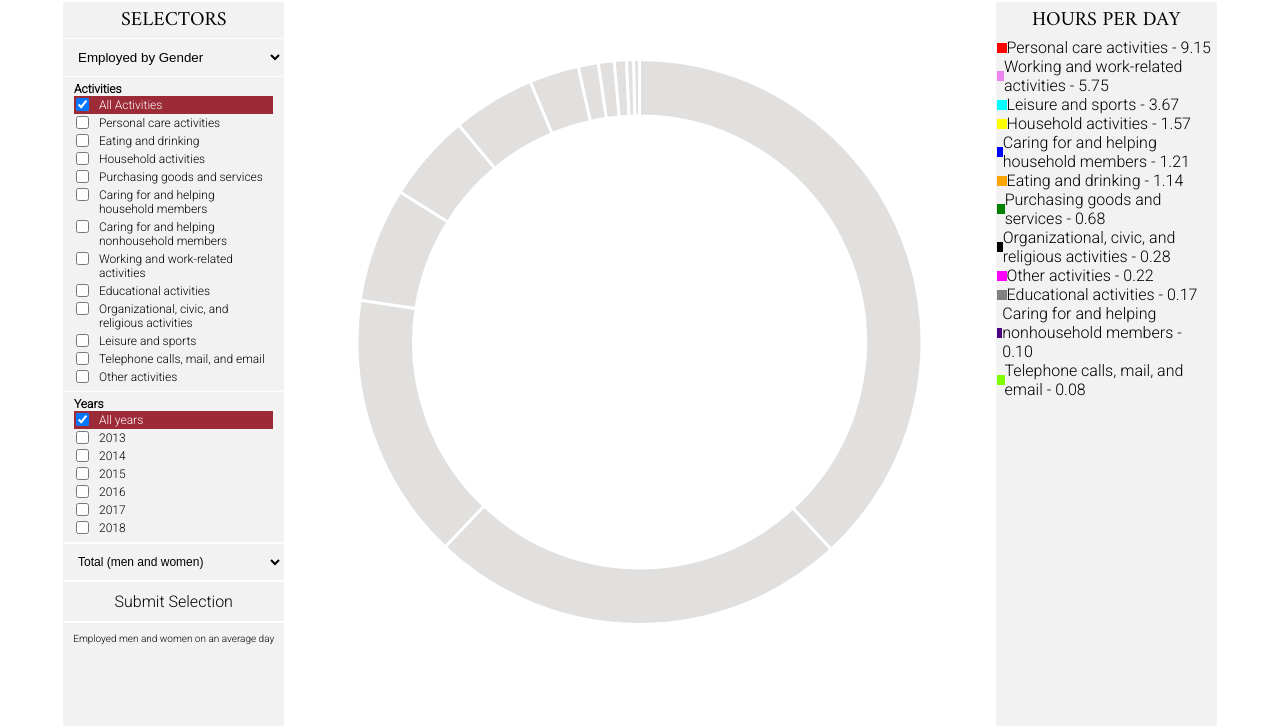
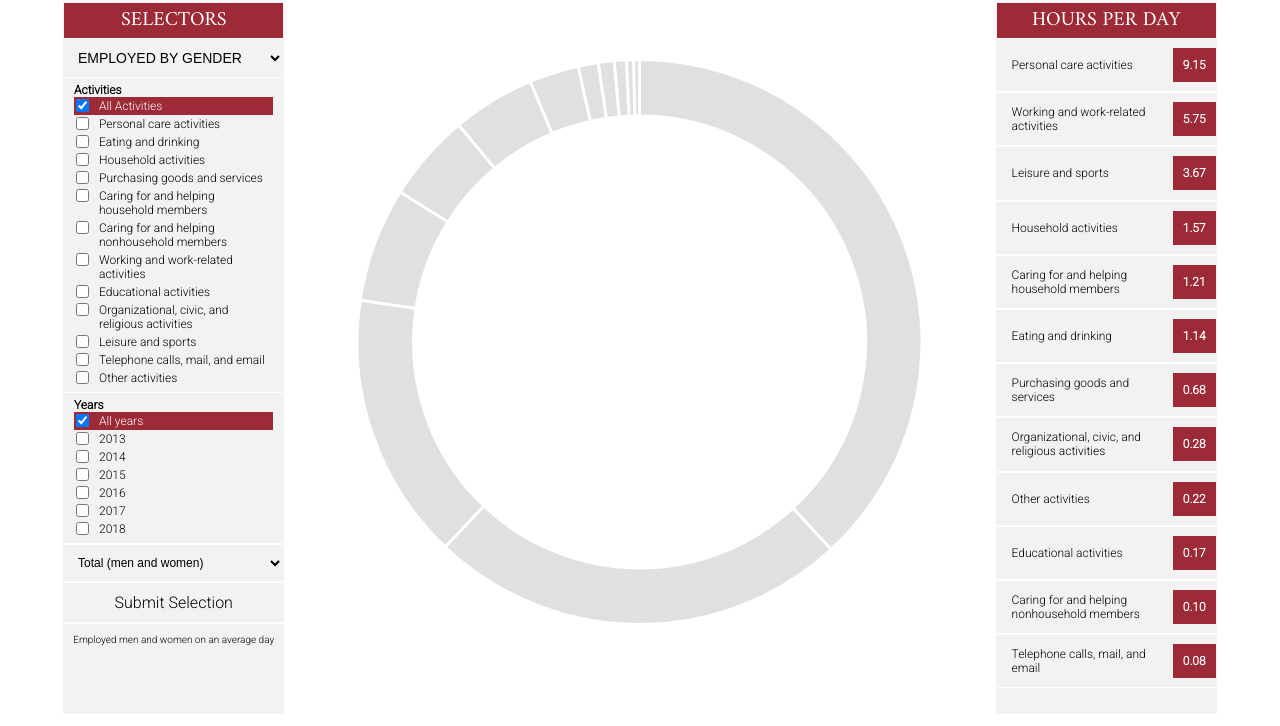
Before and after one commit to rayoowoo/TimeUsage, a website built with webpack: page index.html in a window 1280 px wide. Shown: the part 76-802 px from the top of the page. Built offline with nearby package versions, Linux system fonts and the light colour scheme.

Commit message:
Finish styling data display

```diff
--- a/index.html
+++ b/index.html
@@ -16,13 +16,13 @@
     <h1 class="title">American Time Usage Survey</h1>
     <div class="content">
         <div class="sides">
-            <h2>SELECTORS</h2>
+            <h2 class="headers">SELECTORS</h2>
             <div id="selector" class="selector-container"></div>
         </div>
         <div id="watch"></div>
         <div class="sides">
-            <h2>HOURS PER DAY</h2>
-            <div id="data-display"></div>
+            <h2 class="headers">HOURS PER DAY</h2>
+            <div id="data-display" class="display-container"></div>
         </div>
     </div>
     <footer class="footer">
--- /dev/null
+++ b/src/assets/stylesheets/display.scss
@@ -0,0 +1,21 @@
+.display-data {
+    width: 100%;
+}
+
+.display-data li {
+    border-top: 1px solid white;
+    border-bottom: 1px solid white;
+    padding: 9.1px 15px;
+    font-size: 12px;
+    width: 93%;
+    display: flex;
+    justify-content: space-between;
+}
+
+.display-data span {
+    background-color: #9D2A37;
+    height: 100%;
+    padding: 10px;
+    font-weight: 800;
+    color: white;
+}
--- a/src/assets/stylesheets/main.scss
+++ b/src/assets/stylesheets/main.scss
@@ -56,11 +56,9 @@ body {
 .sides {
     flex: 3;
     margin: auto 63px;
-    height: 800px;
+    height: 710px;
     border: 0.5px solid transparent;
     background-color: rgba(0,0,0,0.05);
-    // background-color: rgba(87, 35, 31, 0.1);
-
 }
 
 .footer {
--- a/src/assets/stylesheets/selectors.scss
+++ b/src/assets/stylesheets/selectors.scss
@@ -14,6 +14,12 @@
 
 // static classes
 
+.headers {
+    width: 100%;
+    background-color: #9D2A37;
+    color: white;
+}
+
 .category-filter,
 select.selectors {
     width: 100%;
@@ -22,6 +28,11 @@ select.selectors {
     padding: 10px;
     border-top: 1px solid white;
     border-bottom: 1px solid white;
+}
+
+.category-filter {
+    font-size: 14px;
+    text-transform: uppercase;
 }
 
 .category-filter:hover,
@@ -65,6 +76,3 @@ select.selectors:hover {
     cursor: pointer;
     color: white;
 }
-
-
-// https://www.w3schools.com/howto/howto_custom_select.asp for arrow facing up.
--- a/src/assets/stylesheets/timeusage.scss
+++ b/src/assets/stylesheets/timeusage.scss
@@ -1 +1 @@
-@import 'reset', 'theme','main', 'watchface', 'selectors';
+@import 'reset', 'theme','main', 'watchface', 'selectors', 'display';
--- a/src/js/create.js
+++ b/src/js/create.js
@@ -33,7 +33,7 @@ export const activitySelector = (updateActivity, filter, prefix) => {
 export const yearSelector = (updateYears, filter, prefix, years) => {
     const yearSelector = document.createElement("div");
     filter.appendChild(yearSelector);
-    yearSelector.classList.add("selectors")
+    yearSelector.classList.add("selectors", "year-selector")
     const yearsLabel = document.createElement("label");
     yearsLabel.innerText = "Years";
     yearSelector.appendChild(yearsLabel)
--- a/src/js/data_display.js
+++ b/src/js/data_display.js
@@ -1,21 +1,18 @@
-import {COLORS} from './constants'
-
 export default (data) => {
     const display = document.querySelector("#data-display");
     const list = document.createElement("ul");
+    list.classList.add("display-data")
     display.appendChild(list);
 
     Object.keys(data).forEach( datum => {
         const li = document.createElement("li");
         list.appendChild(li);
-        const div = document.createElement("div");
-        li.appendChild(div);
-        div.style.backgroundColor = COLORS[datum];
-        div.style.height = "10px";
-        div.style.width = "10px";
         const p = document.createElement("p");
-        p.innerText = datum + " - " + data[datum].toFixed(2);
+        p.innerText = datum;
         li.appendChild(p);
+        const span = document.createElement("span");
+        span.innerText = data[datum].toFixed(2);
+        li.appendChild(span);
     })
 
 
--- a/src/js/day_comp.js
+++ b/src/js/day_comp.js
@@ -20,6 +20,7 @@ class DayComp {
     updateYears(e) {
         e.preventDefault();
         if (e.target.checked) {
+            e.target.parentNode.classList.add("selected");
             if (e.target.value === "All years") {
                 document.querySelectorAll("#d_yearOption").forEach(option => { option.checked = false; option.parentNode.classList.remove("selected") })
                 this.selection["years"] = ["All years"]
@@ -32,6 +33,7 @@ class DayComp {
                 this.selection["years"] = newArr;
             }
         } else if (e.target.checked === false) {
+            e.target.parentNode.classList.remove("selected");
             this.selection["years"] = this.selection["years"].filter(select => { return select !== e.target.value })
         }
     }
--- a/src/js/employed_selectors.js
+++ b/src/js/employed_selectors.js
@@ -43,6 +43,7 @@ class EmployedSelectors {
     updateYears(e) {
         e.preventDefault();
         if (e.target.checked) {
+            e.target.parentNode.classList.add("selected");
             if (e.target.value === "All years") {
                 document.querySelectorAll("#e_yearOption").forEach(option => { option.checked = false; option.parentNode.classList.remove("selected") })
                 this.selection["years"] = ["All years"]
@@ -55,6 +56,7 @@ class EmployedSelectors {
                 this.selection["years"] = newArr;
             }
         } else if (e.target.checked === false) {
+            e.target.parentNode.classList.remove("selected");
             this.selection["years"] = this.selection["years"].filter(select => { return select !== e.target.value })
         }
     }
--- a/src/js/everyone_selectors.js
+++ b/src/js/everyone_selectors.js
@@ -18,16 +18,20 @@ class everyoneSelectors {
     updateActivity(e) {
         e.preventDefault();
         if (e.target.checked) {
+            e.target.parentNode.classList.add("selected");
             if (e.target.value === "All Activities") {
                 document.querySelectorAll("#ev_activityOption").forEach(option => { option.checked = false; option.parentNode.classList.remove("selected") })
                 this.selection["activities"] = ["All Activities"]
             } else {
-                document.querySelector("#ev_activityOptionAll").checked = false;
+                const all = document.querySelector("#ev_activityOptionAll");
+                all.checked = false;
+                all.parentNode.classList.remove("selected");
                 const newArr = this.selection["activities"].filter(activity => { return activity !== "All Activities" })
                 newArr.push(e.target.value);
                 this.selection["activities"] = newArr;
             }
         } else if (e.target.checked === false) {
+            e.target.parentNode.classList.remove("selected");
             this.selection = this.selection.filter(select => { return select !== e.target.value })
         }
     }
@@ -35,6 +39,7 @@ class everyoneSelectors {
     updateYears(e) {
         e.preventDefault();
         if (e.target.checked) {
+            e.target.parentNode.classList.add("selected");
             if (e.target.value === "All Years") {
                 document.querySelectorAll("#ev_yearOption").forEach(option => { option.checked = false })
                 this.selection["years"] = ["All Years"]
@@ -47,6 +52,7 @@ class everyoneSelectors {
                 this.selection["years"] = newArr;
             }
         } else if (e.target.checked === false) {
+            e.target.parentNode.classList.remove("selected");
             this.selection = this.selection.filter(select => { return select !== e.target.value })
         }
     }
--- a/src/js/gender_comp.js
+++ b/src/js/gender_comp.js
@@ -35,6 +35,7 @@ class GenderComp {
     updateYears(e) {
         e.preventDefault();
         if (e.target.checked) {
+            e.target.parentNode.classList.add("selected");
             if (e.target.value === "All years") {
                 document.querySelectorAll("#g_yearOption").forEach(option => { option.checked = false; option.parentNode.classList.remove("selected") })
                 this.selection["years"] = ["All years"]
@@ -47,6 +48,7 @@ class GenderComp {
                 this.selection["years"] = newArr;
             }
         } else if (e.target.checked === false) {
+            e.target.parentNode.classList.remove("selected");
             this.selection["years"] = this.selection["years"].filter(select => { return select !== e.target.value })
         }
     }
```
Also changed, not shown: dist/bundle.js, timeusage.css.
